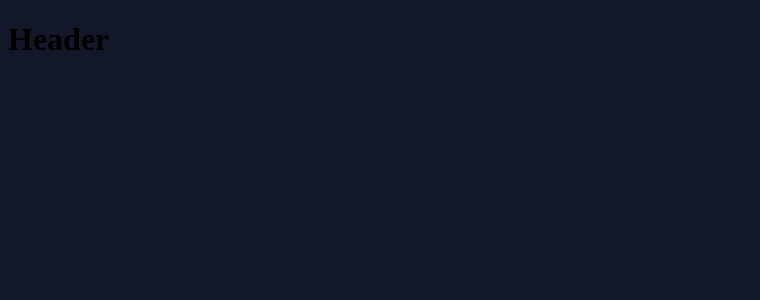
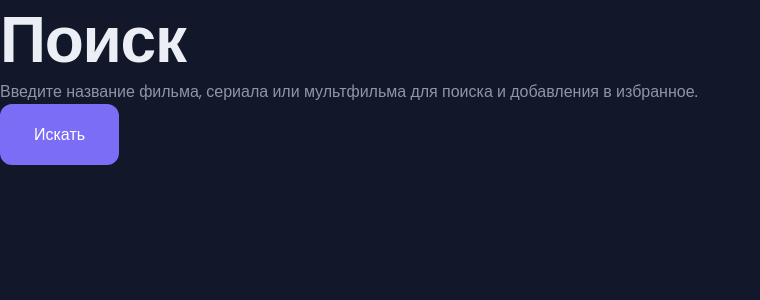
Before and after one commit to enagtim/movie-library, a React (Vite) app: page / in a window 1280 px wide. Shown: the top 300 px of the page, without its empty margins (0-760 px from the left). Built offline with nearby package versions, Linux system fonts and the light colour scheme.

Commit message:
Сделаны три компонента: заголовок, текст и кнопка

```diff
--- /dev/null
+++ b/components/Button/Button.css
@@ -0,0 +1,12 @@
+.button {
+  display: flex;
+  padding: 16px 32px;
+  justify-content: center;
+  align-items: center;
+  gap: 8px;
+  background: var(--Primary-400);
+  border-radius: 12px;
+  border: 2px solid var(--Primary-400);
+  color: var(--White-100);
+  font-size: 16px;
+}
--- /dev/null
+++ b/components/Button/Button.jsx
@@ -0,0 +1,11 @@
+import './Button.css'
+
+function Button() {
+  return (
+    <>
+     <button className='button'>Искать</button>
+    </>
+  )
+}
+
+export default Button;
--- /dev/null
+++ b/components/Header/Header.css
@@ -0,0 +1,7 @@
+.header {
+  color: var(--Grey-50);
+  font-size: var(--font-s-64);
+  font-weight: var(--font-w-600);
+  line-height: 80px;
+  letter-spacing: -1.28px;
+}
--- /dev/null
+++ b/components/Header/Header.jsx
@@ -0,0 +1,11 @@
+import './Header.css'
+
+function Header() {
+  return (
+    <>
+     <h1 className='header'>Поиск</h1>
+    </>
+  )
+}
+
+export default Header;
--- /dev/null
+++ b/components/Paragraph/Paragraph.css
@@ -0,0 +1,5 @@
+.paragraph {
+  font-size: var(--font-s-16);
+  line-height: 24px;
+  color: var(--Grey-300);
+}
--- /dev/null
+++ b/components/Paragraph/Paragraph.jsx
@@ -0,0 +1,11 @@
+import './Paragraph.css'
+
+function Paragraph() {
+  return (
+     <div className='paragraph'>
+        Введите название фильма, сериала или мультфильма для поиска и добавления в избранное.
+     </div>
+  )
+}
+
+export default Paragraph;
--- a/index.html
+++ b/index.html
@@ -3,6 +3,12 @@
   <head>
     <meta name="viewport" content="width=device-width, initial-scale=1.0" />
     <title>Movie-App</title>
+    <link rel="preconnect" href="https://fonts.googleapis.com" />
+    <link rel="preconnect" href="https://fonts.gstatic.com" crossorigin />
+    <link
+      href="https://fonts.googleapis.com/css2?family=Poppins:ital,wght@0,100;0,200;0,300;0,400;0,500;0,600;0,700;0,800;0,900;1,100;1,200;1,300;1,400;1,500;1,600;1,700;1,800;1,900&display=swap"
+      rel="stylesheet"
+    />
   </head>
   <body>
     <div id="root"></div>
--- a/src/App.css
+++ b/src/App.css
@@ -1,10 +1,4 @@
-:root {
-  --background: #121829;
-}
 #root {
   max-width: 1280px;
   margin: 0 auto;
 }
-body {
-  background-color: var(--background);
-}
--- a/src/App.jsx
+++ b/src/App.jsx
@@ -1,9 +1,13 @@
-import './App.css'
-
+import Button from '../components/Button/Button';
+import Header from '../components/Header/Header';
+import Paragraph from '../components/Paragraph/Paragraph';
+import "./App.css";
 function App() {
   return (
     <>
-     <h1>Header</h1>
+    <Header/>
+    <Paragraph/>
+    <Button/>
     </>
   )
 }
--- /dev/null
+++ b/src/index.css
@@ -0,0 +1,27 @@
+:root {
+  --background: #121829;
+  --Primary-400: #7b6ef6;
+  --White-100: #fff;
+  --Grey-50: #ebeef5;
+  --Grey-300: #8e95a9;
+
+  --font-w-400: 400;
+  --font-w-600: 600;
+
+  --font-s-64: 64px;
+  --font-s-16: 16px;
+
+  --margin-0: 0;
+}
+* {
+  font-family: "Poppins", sans-serif;
+  font-style: normal;
+  font-weight: var(--font-w-400);
+}
+body {
+  margin: var(--margin-0);
+  background-color: var(--background);
+}
+h1 {
+  margin: var(--margin-0);
+}
--- a/src/main.jsx
+++ b/src/main.jsx
@@ -1,7 +1,7 @@
 import { StrictMode } from 'react'
 import { createRoot } from 'react-dom/client'
 import App from './App.jsx'
-import './App.css'
+import "./index.css";
 
 createRoot(document.getElementById('root')).render(
   <StrictMode>
```
